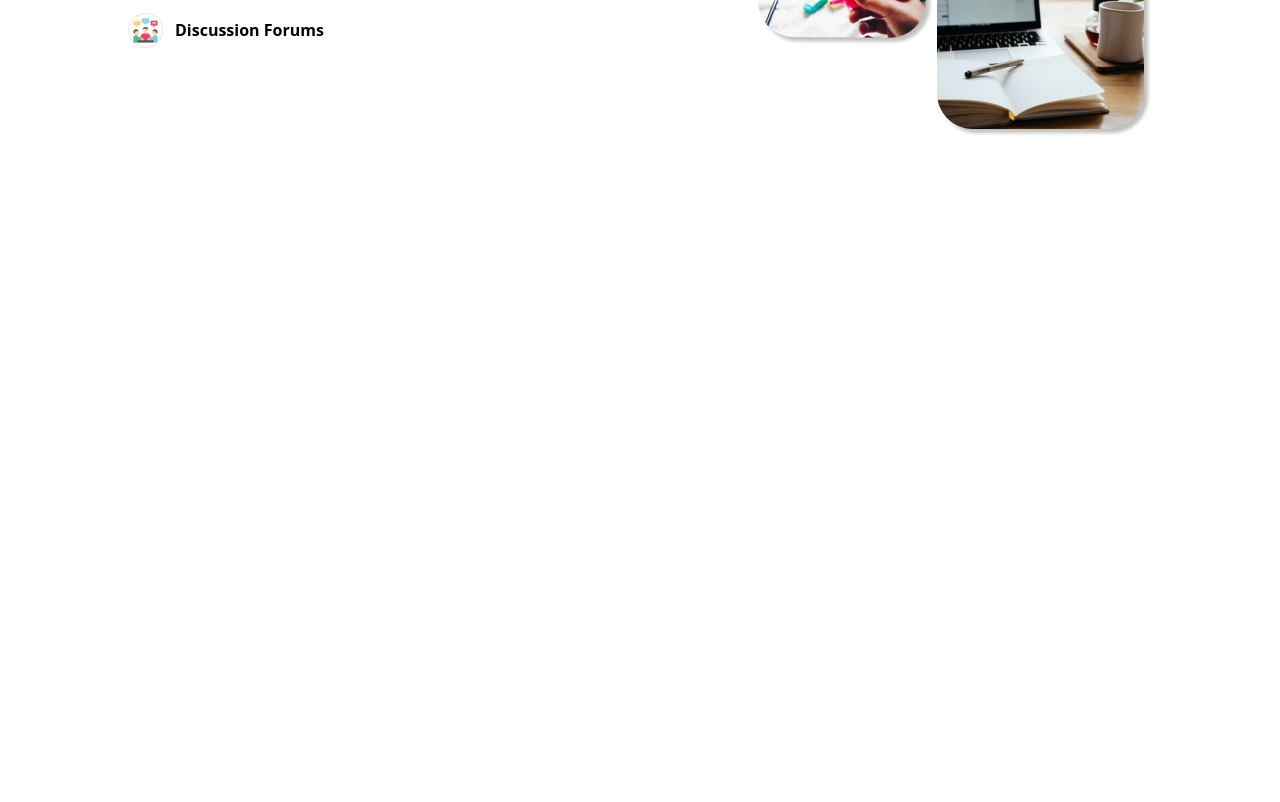
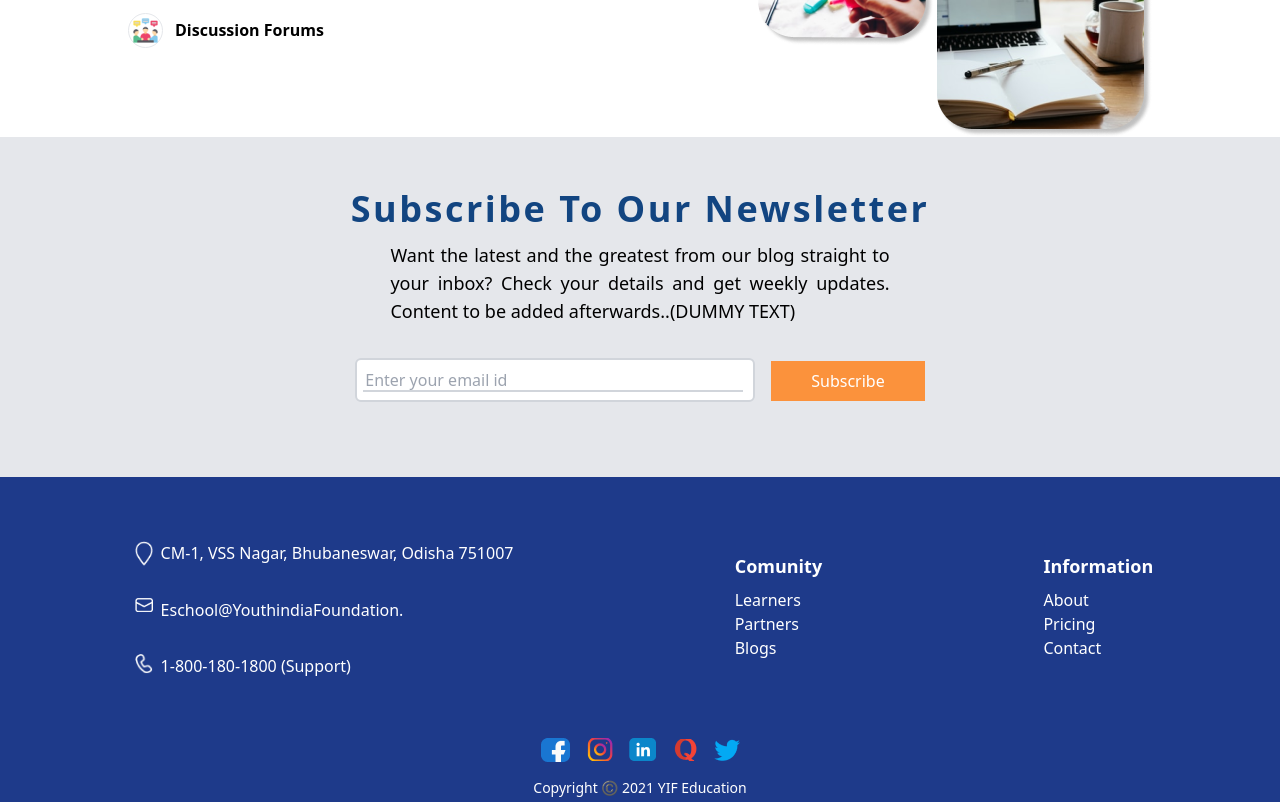
Before and after one commit to chris-121/calendar, a React app: page / in a window 1280 px wide. Shown: the part 980-1782 px from the top of the page. Before the commit the page ends 1117 px from the top, so only its background shows below. Built offline with nearby package versions, Linux system fonts and the light colour scheme.

Commit message:
Update Home.tsx

```diff
--- a/src/pages/Home.tsx
+++ b/src/pages/Home.tsx
@@ -1,11 +1,13 @@
 import Features from "./Features";
 import Hero from "./Hero";
+import Footer from "../Components/Footer"
 
 const Home = () => {
   return (
     <div>
       <Hero />
       <Features />
+      <Footer/>
     </div>
   );
 };
```
